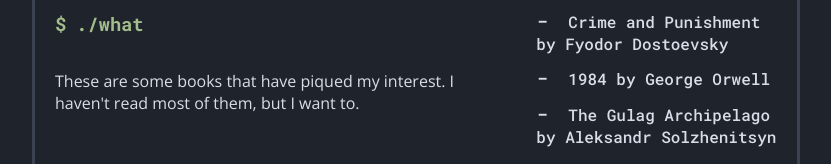
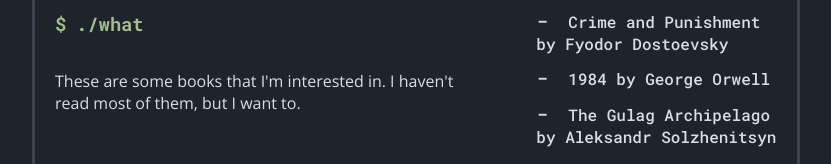
Before and after one commit to tvanderb/tvanderb.dev, a website: page public_html/books.html in a window 1280 px wide. Shown: the part 205-369 px from the top of the page, without its empty margins (224-1055 px from the left). Drawn offline with nearby package versions, Linux system fonts and the light colour scheme.

Commit message:
www: Revised text in books.html

```diff
--- a/public_html/books.html
+++ b/public_html/books.html
@@ -18,7 +18,7 @@
           <h2>Some Interesting Books</h2>
         </section>
         <h3>./what</h3>
-        <p>These are some books that have piqued my interest. I haven't read most of them, but I want to.</p>
+        <p>These are some books that I'm interested in. I haven't read most of them, but I want to.</p>
       </section>
       <aside>
         <h1>The List</h1>
```
